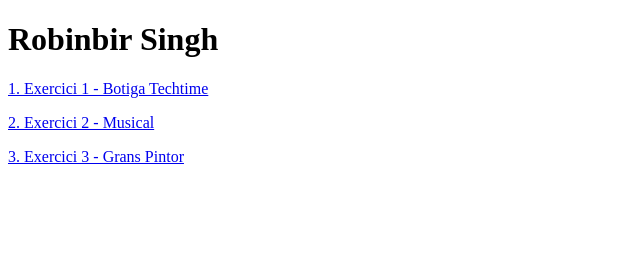
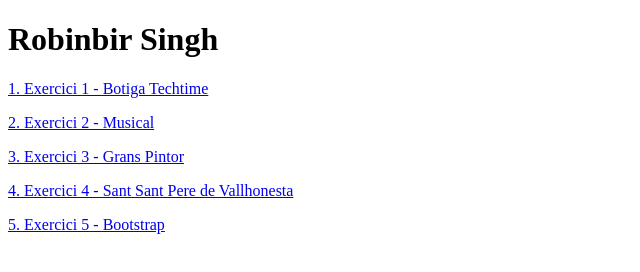
Before and after one commit to robinb389/HTML_Robin, a plain HTML site: page Index.html in a window 1280 px wide. Shown: the whole page, without its empty margins (0-640 px from the left). Drawn offline with Linux system fonts and the light colour scheme.

Commit message:
third commit

```diff
--- a/Index.html
+++ b/Index.html
@@ -14,5 +14,7 @@
     <p><a href="Botiga/Botiga.html">1. Exercici 1 - Botiga Techtime</a></p>
     <p><a href="MusicBox/musicbox.html">2. Exercici 2 - Musical</a></p>
     <p><a href="Pintor/index.html">3. Exercici 3 - Grans Pintor</a></p>
+    <p><a href="SantPere/index.html">4. Exercici 4 - Sant Sant Pere de Vallhonesta</a></p>
+    <p><a href="Bootstrap/index.html">5. Exercici 5 - Bootstrap</a></p>
 </body>
 </html>
```
